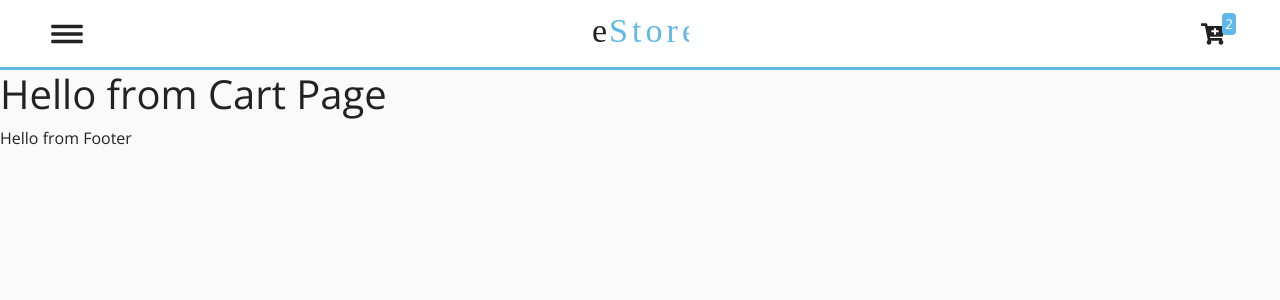
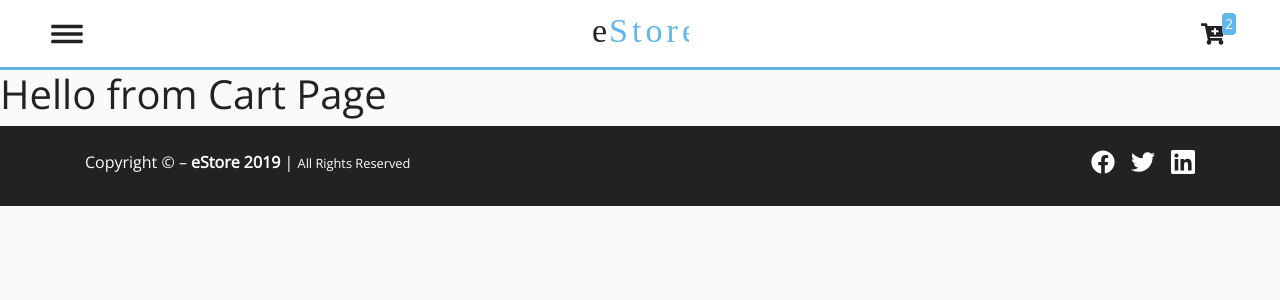
Before and after one commit to locaulker/cellphone-store, a React (Create React App) app: page /cart in a window 1280 px wide. Shown: the top 300 px of the page. Built offline with nearby package versions, Linux system fonts and the light colour scheme.

Commit message:
footer with social icons completed

```diff
--- a/public/index.html
+++ b/public/index.html
@@ -39,18 +39,5 @@
       To begin the development, run `npm start` or `yarn start`.
       To create a production bundle, use `npm run build` or `yarn build`.
     -->
-    <section id="break-lines">
-      <br><br><br><br><br><br><br><br><br><br><br><br><br><br>
-      <br><br><br><br><br><br><br><br><br><br><br><br><br><br>
-      <br><br><br><br><br><br><br><br><br><br><br><br><br><br>
-      <br><br><br><br><br><br><br><br><br><br><br><br><br><br>
-      <br><br><br><br><br><br><br><br><br><br><br><br><br><br>
-      <br><br><br><br><br><br><br><br><br><br><br><br><br><br>
-      <br><br><br><br><br><br><br><br><br><br><br><br><br><br>
-      <br><br><br><br><br><br><br><br><br><br><br><br><br><br>
-      <br><br><br><br><br><br><br><br><br><br><br><br><br><br>
-      <br><br><br><br><br><br><br><br><br><br><br><br><br><br>
-      <br><br><br><br><br><br><br><br><br><br><br><br><br><br>
-    </section>
   </body>
 </html>
--- a/src/components/Footer.js
+++ b/src/components/Footer.js
@@ -1,7 +1,46 @@
-import React from 'react'
+import React from 'react';
+import styled from 'styled-components';
+import {ProductConsumer} from '../context';
+
 
 export default function Footer() {
   return (
-    <>Hello from Footer</>
+    <ProductConsumer>
+      {value => {
+        return (
+          <FooterWrapper>
+            <div className="container py-3">
+              <div className="row">
+                <div className="col-md-6">
+                  <p className="pt-2">
+                    Copyright &copy; &ndash; <strong>eStore {new Date().getFullYear()}</strong> | <small>All Rights Reserved</small>
+                  </p>
+                </div>
+                <div className="col-md-6 text-right">
+                  {value.socialIcons.map(item => <a href={item.url} key={item.id} target="_blank">{item.icon}</a>)}
+                </div>
+              </div>
+            </div>
+          </FooterWrapper>
+        )
+      }}
+    </ProductConsumer>
   )
 }
+
+
+const FooterWrapper = styled.footer`
+  background: var(--mainBlack);
+  color: var(--mainWhite);
+
+  .icon {
+    font-size: 2.5rem;
+    color: var(--mainWhite);
+    transition: var(--mainTransition);
+    padding-left: 1rem;
+  }
+  .icon:hover {
+    color: var(--primaryColor);
+    cursor: pointer;
+  }
+`;
--- a/src/context/context.js
+++ b/src/context/context.js
@@ -1,5 +1,6 @@
 import React, { Component } from 'react';
 import {linkData} from './linkData';
+import {socialData} from './socialData';
 
 const ProductContext = React.createContext();
 // Provider
@@ -10,6 +11,7 @@ class ProductProvider extends Component {
     cartOpen: false,
     cartItems: 2,
     links: linkData,
+    socialIcons: socialData,
     cart: []
   }
 
--- /dev/null
+++ b/src/context/socialData.js
@@ -0,0 +1,22 @@
+import React from 'react';
+import { FaFacebook, FaTwitter, FaLinkedin } from 'react-icons/fa';
+
+export const socialData = [
+
+  {
+    id: 1,
+    icon: <FaFacebook className="icon" />,
+    url: 'https://www.facebook.com'
+  },
+  {
+    id: 2,
+    icon: <FaTwitter className="icon" />,
+    url: 'https://www.Twitter.com'
+  },
+  {
+    id: 3,
+    icon: <FaLinkedin className="icon" />,
+    url: 'https://www.LinkedIn.com'
+  }
+
+]
```
